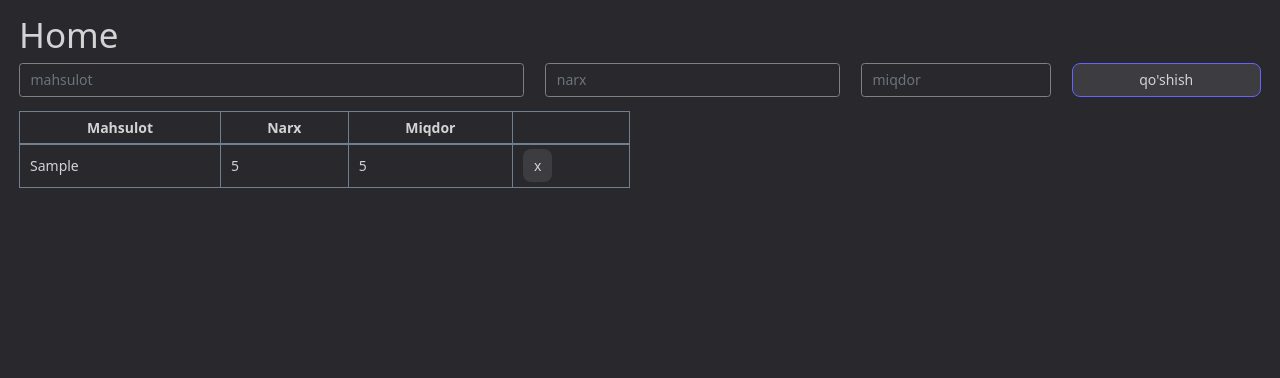
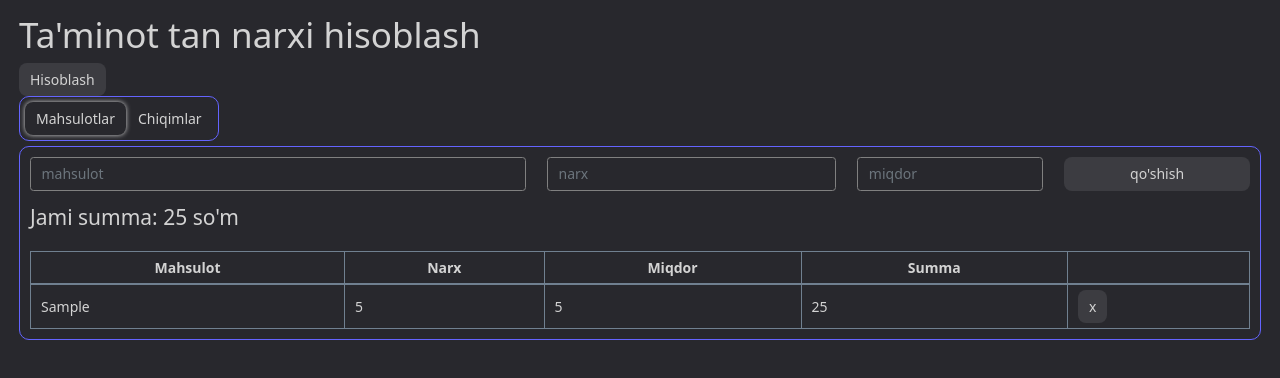
Before and after one commit to Abdulhafiz17/draft-vite, a Vue app: page / in a window 1280 px wide. Both pictures are taken after typing "Sample", "5", "5" into the empty fields and a click on the button "qo'shish". Shown: the top 378 px of the page. Built offline with nearby package versions, Linux system fonts and the light colour scheme.

Commit message:
new build

```diff
--- a/src/components/Modal/Modal.vue
+++ b/src/components/Modal/Modal.vue
@@ -70,7 +70,7 @@ export default {
 .v-modal {
   position: relative;
   height: max-content;
-  background-color: white;
+  background-color: var(--main-background-color);
   border-radius: 10px;
   transition: all 0.3s;
 }
@@ -95,7 +95,6 @@ export default {
   color: black;
   border-color: transparent;
   background-color: transparent;
-  font-size: large;
 }
 
 .v-modal-header {
--- a/src/components/Tab/Tab.vue
+++ b/src/components/Tab/Tab.vue
@@ -51,7 +51,7 @@ export default {
   display: flex;
   flex-wrap: wrap;
   gap: 1px;
-  border: thin solid rgb(100, 108, 255);
+  border: thin solid var(--main-color);
   border-radius: 10px;
 }
 
@@ -62,23 +62,28 @@ button {
   transition: box-shadow 0.5s;
 }
 
+button:active {
+  border-color: transparent;
+  box-shadow: none;
+}
+
 button.active {
-  box-shadow: 0 0 5px 0px gray;
+  box-shadow: 0 0 5px 0px lightgray;
 }
 
 .v-tab-content {
   margin-top: 5px;
   padding: 10px;
   width: 100%;
-  border: thin solid rgb(100, 108, 255);
+  border: thin solid var(--main-color);
   border-radius: 10px;
 }
 
 .v-tab-enter-active {
-  animation: toggleTab 0.3s;
+  animation: toggleTab 0.2s;
 }
 .v-tab-leave-active {
-  animation: toggleTab 0.3s reverse;
+  animation: toggleTab 0.2s reverse;
 }
 
 @keyframes toggleTab {
--- a/src/main.js
+++ b/src/main.js
@@ -15,7 +15,7 @@ app.config.globalProperties.$util = util;
 app
   .use(router)
   .use(store)
-  .component("dropdown", Dropdown)
-  .component("tab", Tab)
-  .component("modal", Modal)
+  .component("Dropdown", Dropdown)
+  .component("Tab", Tab)
+  .component("Modal", Modal)
   .mount("#app");
--- a/src/server/util.js
+++ b/src/server/util.js
@@ -2,6 +2,9 @@ export default {
   routerPrefix() {
     if (location.host == "abdulhafiz17.github.io") return "/draft-vite/";
     else return "";
+  },
+  currency(number = Number()) {
+    return Intl.NumberFormat("UZ-uz").format(Number(number).toFixed(2));
   },
   storage(prop = "", value) {
     if (typeof value !== "undefined")
--- a/src/style.css
+++ b/src/style.css
@@ -85,9 +85,6 @@ button {
 [class^="col"] > button {
   height: 100%;
 }
-button:focus:not([disabled]) {
-  border-color: var(--main-color);
-}
 button:not([disabled]) {
   cursor: pointer;
 }
@@ -102,3 +99,26 @@ button:active:not([disabled]) {
   border-radius: 10px;
   transition: all 0.25s;
 }
+
+[currency] {
+  position: relative;
+}
+[currency]::before {
+  content: attr(currency);
+  position: absolute;
+  padding: 5px;
+  background-color: var(--main-background-color);
+  border: thin solid darkslategray;
+  border-radius: 10px;
+  font-size: medium;
+  font-weight: 600;
+  translate: 0 -101%;
+  opacity: 0;
+  scale: 0;
+  transition: opacity 0.25s;
+  z-index: 1;
+}
+[currency]:has(input:focus)::before {
+  opacity: 1;
+  scale: 1;
+}
--- a/src/styles/table.css
+++ b/src/styles/table.css
@@ -11,7 +11,6 @@ table {
 table thead {
   position: sticky;
   top: 0;
-  box-shadow: 0 0 0 2px slategray;
 }
 
 table thead tr th {
@@ -19,6 +18,7 @@ table thead tr th {
   text-align: center;
   background-color: var(--main-background-color);
   border: thin solid slategray;
+  border-bottom-width: 2px;
 }
 
 table tbody tr td {
--- a/src/views/Home.vue
+++ b/src/views/Home.vue
@@ -12,6 +12,5 @@ export default {
 </script>
 
 <template>
-  <h1>Home</h1>
   <SupplyCounting />
 </template>
--- a/src/views/Supply/SupplyCounting.vue
+++ b/src/views/Supply/SupplyCounting.vue
@@ -8,23 +8,75 @@ export default {
         price: null,
         quantity: null,
       },
-      products: [],
+      products: this.$util.storage("products") || [],
+      expense: {
+        name: "",
+        price: null,
+      },
+      expenses: this.$util.storage("expenses") || [],
     };
   },
+  computed: {
+    sum_price_products() {
+      return this.products.reduce(
+        (sum, current) => sum + current.price * current.quantity,
+        0
+      );
+    },
+    sum_price_expenses() {
+      return this.expenses.reduce((sum, current) => sum + current.price, 0);
+    },
+  },
   methods: {
+    saveData() {
+      this.$util.storage("products", this.products);
+      this.$util.storage("expenses", this.expenses);
+    },
     addProduct(product) {
       this.products.push(product);
+      this.saveData();
       this.product = {
         name: "",
         price: null,
         quantity: null,
       };
     },
+    removeProduct(index) {
+      this.products.splice(index, 1);
+      this.saveData();
+    },
+    addExpense(expense) {
+      this.expenses.push(expense);
+      this.saveData();
+      this.expense = {
+        name: "",
+        price: null,
+      };
+    },
+    removeExpense(index) {
+      this.expenses.splice(index, 1);
+      this.saveData();
+    },
+    countPrice() {
+      this.products.forEach((item, i) => {
+        const sum = item.price * item.quantity;
+        const percent_of_sum_products = (sum * 100) / this.sum_price_products;
+        const expense_for_products =
+          (this.sum_price_expenses / 100) * percent_of_sum_products;
+        item.expense_for_product = expense_for_products / item.quantity;
+
+        if (i == this.products.length - 1) this.$refs.productsModal.openModal();
+      });
+    },
   },
 };
 </script>
 
 <template>
+  <h1>Ta'minot tan narxi hisoblash</h1>
+  <button @click="countPrice()">Hisoblash</button>
+  <Tab :tabs="[`Mahsulotlar`, `Chiqimlar`]">
+    <template #1>
       <div class="row gap-3">
         <div class="col-md-12">
           <form @submit.prevent="addProduct(product)">
@@ -38,7 +90,7 @@ export default {
                   v-model="product.name"
                 />
               </div>
-          <div class="col-3">
+              <div class="col-3" :currency="$util.currency(product.price)">
                 <input
                   type="number"
                   min="0"
@@ -68,7 +120,14 @@ export default {
         </div>
         <div class="col-12">
           <div class="row">
-        <div class="col-md-6">
+            <div class="col-md-4">
+              <h4>
+                {{ `Jami summa: ${$util.currency(sum_price_products)} so'm` }}
+              </h4>
+            </div>
+          </div>
+        </div>
+        <div class="col-12">
           <div class="table-responsive" style="max-height: 70vh">
             <table>
               <thead>
@@ -76,24 +135,127 @@ export default {
                   <th>Mahsulot</th>
                   <th>Narx</th>
                   <th>Miqdor</th>
+                  <th>Summa</th>
                   <th></th>
                 </tr>
               </thead>
               <tbody>
                 <tr v-for="(item, i) in products" :key="i">
                   <td>{{ item.name }}</td>
-                  <td>{{ item.price }}</td>
+                  <td>{{ $util.currency(item.price) }}</td>
                   <td>{{ item.quantity }}</td>
+                  <td>{{ $util.currency(item.price * item.quantity) }}</td>
                   <td>
-                    <button @click="products.splice(i, 1)">x</button>
+                    <button @click="removeProduct(i)">x</button>
                   </td>
                 </tr>
               </tbody>
             </table>
           </div>
         </div>
-        <div class="col-md-6"></div>
+      </div>
+    </template>
+    <template #2>
+      <div class="row gap-3">
+        <div class="col-md-12">
+          <form @submit.prevent="addExpense(expense)">
+            <div class="row">
+              <div class="col-5">
+                <input
+                  type="text"
+                  class="form-control"
+                  placeholder="chiqim"
+                  required
+                  v-model="expense.name"
+                />
+              </div>
+              <div class="col-5" :currency="$util.currency(expense.price)">
+                <input
+                  type="number"
+                  min="0"
+                  step="any"
+                  class="form-control"
+                  placeholder="summa"
+                  required
+                  v-model="expense.price"
+                />
+              </div>
+              <div class="col-2">
+                <button class="w-100">qo'shish</button>
+              </div>
+            </div>
+          </form>
+        </div>
+        <div class="col-12">
+          <div class="row">
+            <div class="col-md-4">
+              <h4>
+                {{ `Jami summa: ${$util.currency(sum_price_expenses)} so'm` }}
+              </h4>
+            </div>
+          </div>
+        </div>
+        <div class="col-12">
+          <div class="table-responsive" style="max-height: 70vh">
+            <table>
+              <thead>
+                <tr>
+                  <th>Chiqim</th>
+                  <th>Summa</th>
+                  <th></th>
+                </tr>
+              </thead>
+              <tbody>
+                <tr v-for="(item, i) in expenses" :key="i">
+                  <td>{{ item.name }}</td>
+                  <td>{{ $util.currency(item.price) }}</td>
+                  <td>
+                    <button @click="removeExpense(i)">x</button>
+                  </td>
+                </tr>
+              </tbody>
+            </table>
           </div>
         </div>
       </div>
     </template>
+  </Tab>
+
+  <Modal ref="productsModal" size="lg">
+    <template #header>
+      <h4>Mahsulotlarga qo'yilgan chiqim narxi</h4>
+    </template>
+    <template #body>
+      <table>
+        <thead>
+          <tr>
+            <th>Mahsulot</th>
+            <th>Narx</th>
+            <th>Chiqim uchun ustama</th>
+            <th>Miqdor</th>
+            <th>Summa</th>
+            <th></th>
+          </tr>
+        </thead>
+        <tbody>
+          <tr v-for="(item, i) in products" :key="i">
+            <td>{{ item.name }}</td>
+            <td>{{ $util.currency(item.price) }}</td>
+            <td>{{ $util.currency(item.expense_for_product) }}</td>
+            <td>{{ item.quantity }}</td>
+            <td>
+              {{
+                $util.currency(
+                  (item.price + item.expense_for_product) * item.quantity
+                )
+              }}
+            </td>
+            <td>
+              <button @click="removeProduct(i)">x</button>
+            </td>
+          </tr>
+        </tbody>
+      </table>
+    </template>
+  </Modal>
+</template>
```
Also changed, not shown: 10 other files (tests, documents, lock files or other folders). Lines whose indentation alone changed are shown as unchanged.
